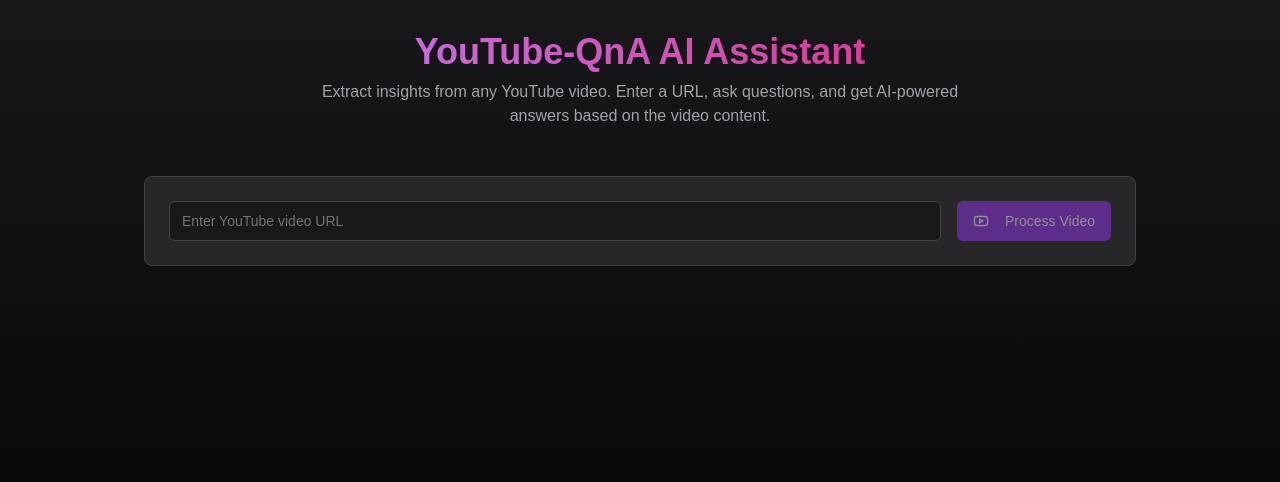
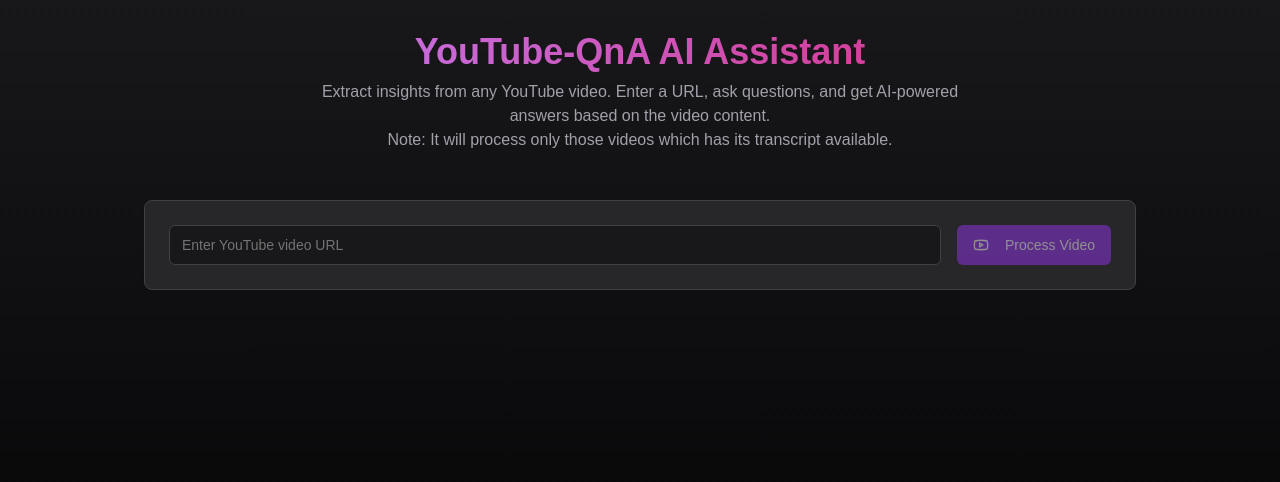
Before and after one commit to Amaan1144/youtube-Qna-AI-Frontend, a Next.js app: page / in a window 1280 px wide. Shown: the top 482 px of the page. Built offline with nearby package versions, Linux system fonts and the light colour scheme; no server answers.

Commit message:
bug fixes

```diff
--- a/app/page.tsx
+++ b/app/page.tsx
@@ -10,7 +10,8 @@ export default function Home() {
           </h1>
           <p className="text-zinc-400 max-w-2xl mx-auto">
             Extract insights from any YouTube video. Enter a URL, ask questions, and get AI-powered answers based on the
-            video content.
+            video content. <br />
+            Note: It will process only those videos which has its transcript available.
           </p>
         </header>
 
```
